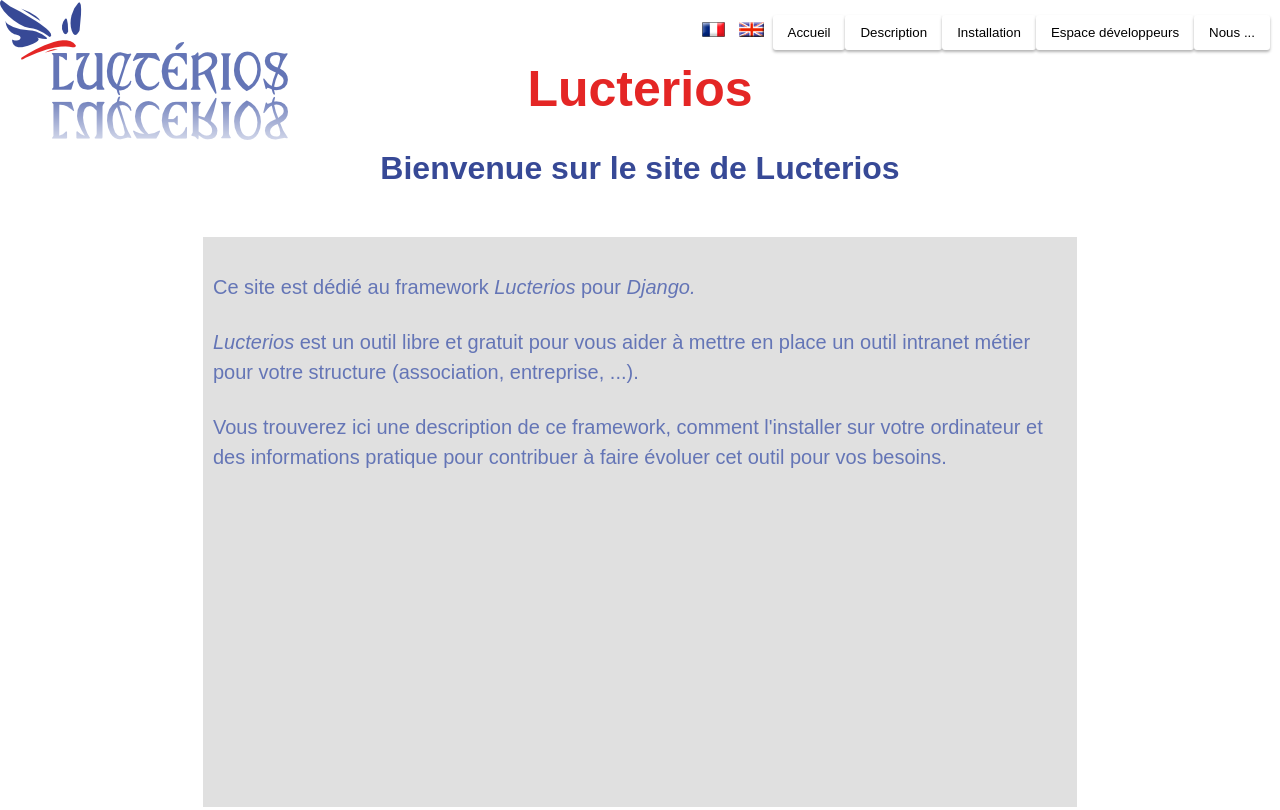
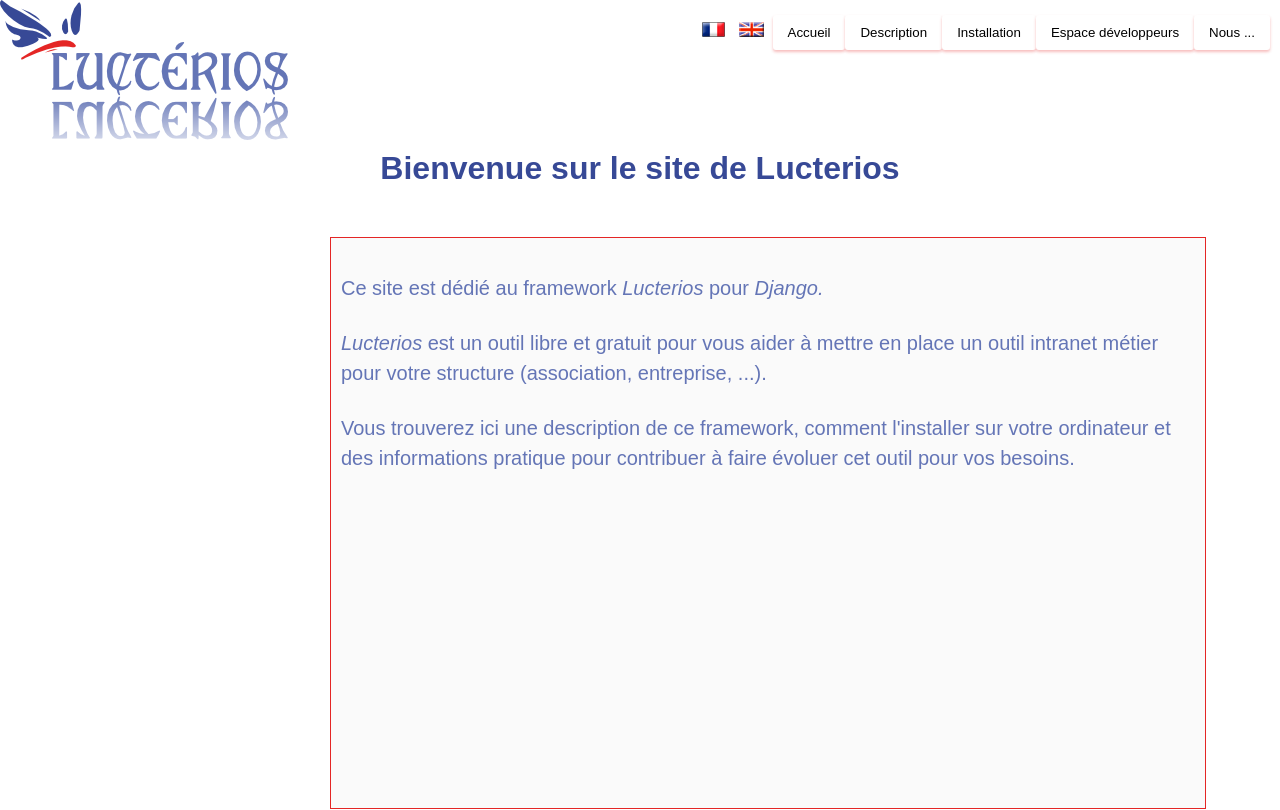
Before and after one commit to Lucterios2/Lucterios2.github.io, a website: page index.html in a window 1280 px wide. Shown: the top 810 px of the page. Drawn offline with Linux system fonts and the light colour scheme.

Commit message:
update site

```diff
--- a/index.html
+++ b/index.html
@@ -63,7 +63,6 @@
 	</div>
 	<div class="header">
 		<img src="media/LucteriosImage.png" alt="Lucterios">
-		<h1>Lucterios</h1>
 		<div class="header-btn">
 			<a href=""><img alt="FR" src="media/fr.png"
 				ng-click="setLang('fr_FR')"></a> <a href=""><img alt="EN"
--- a/media/lucterios.css
+++ b/media/lucterios.css
@@ -17,7 +17,7 @@
 	margin: 0;
 	padding: 10px 15px;
 	border-radius: 3px;
-	box-shadow: 0 2px 3px rgba(0, 0, 0, .3);
+	box-shadow: 0px 2px 3px 0px rgba(228, 38, 37, 0.3);
 	cursor: pointer;
 }
 
@@ -41,14 +41,14 @@
 }
 
 .header-btn {
-    position: absolute;
-    right: 0px;
-    top: 5px;
-    padding: 10px;
+	position: absolute;
+	right: 0px;
+	top: 5px;
+	padding: 10px;
 }
 
 .header-btn a {
-    padding: 5px;
+	padding: 5px;
 }
 
 .block {
@@ -62,14 +62,15 @@
 }
 
 .block div {
-	background: #E0E0E0;
+	background: #FAFAFA;
 	color: #6475B6;
 	position: relative;
 	top: -100px;
-	width:70%;
-	margin:auto;
+	width: 70%;
+	margin: auto auto auto 300px;
 	padding: 10px;
-	height:550px;
+	height: 550px;
+	border: 1px solid #E42625;
 }
 
 .joint {
```
